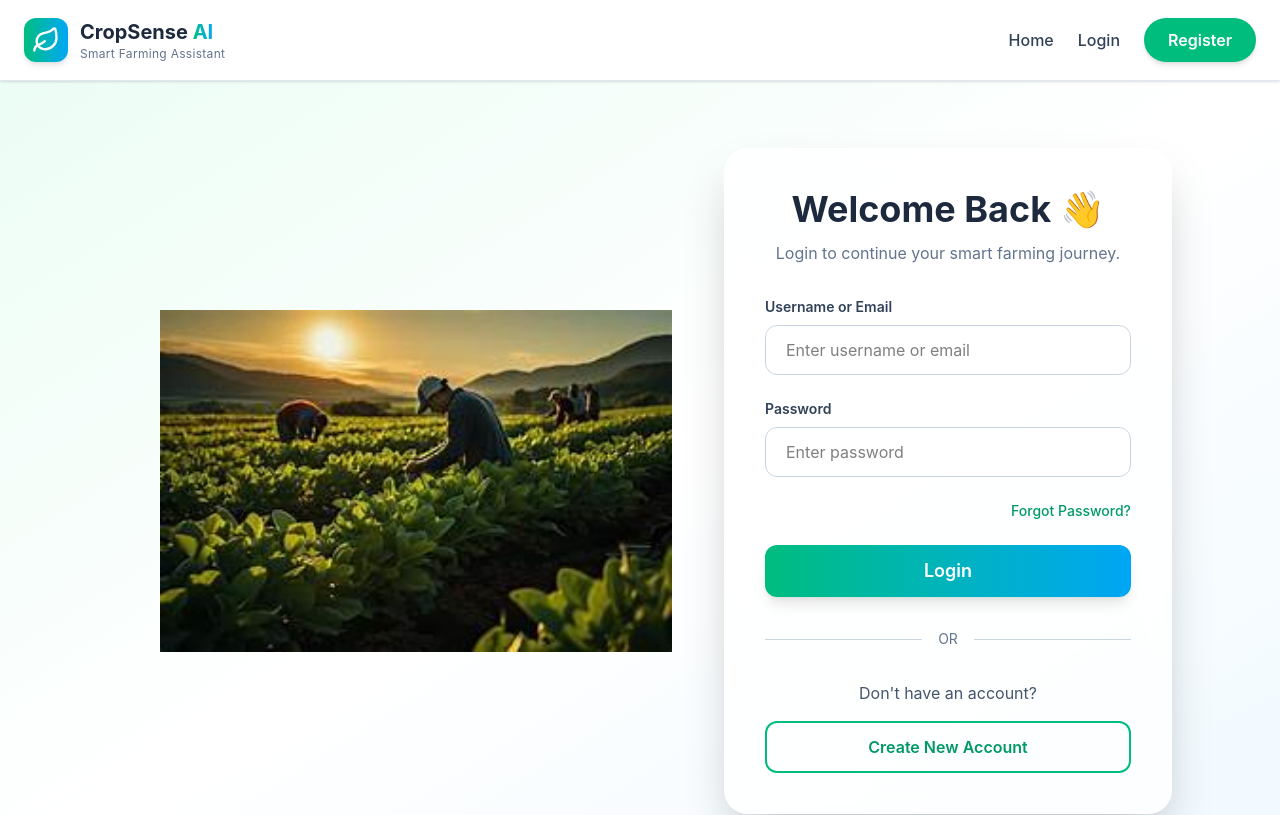
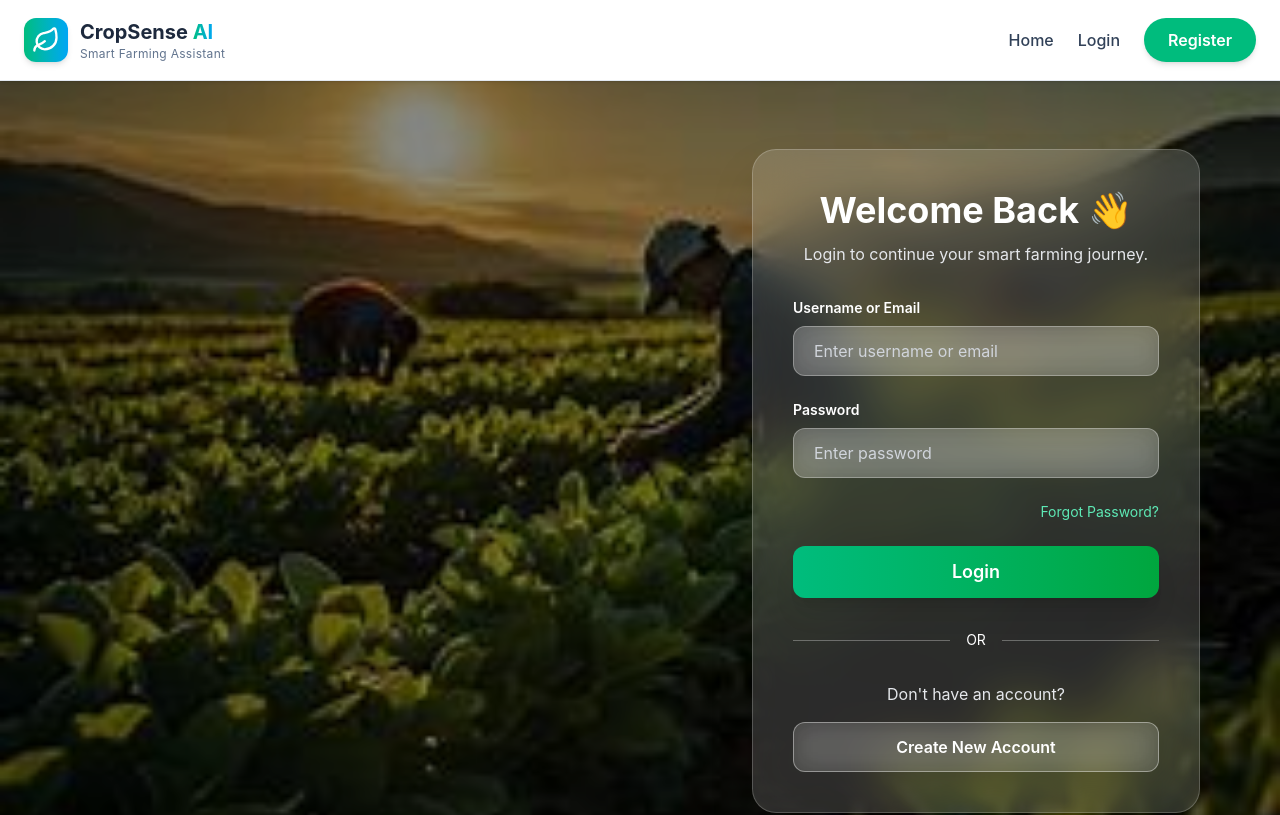
Before and after one commit to bhagyashreepawar1618/AgroVision-, a React (Vite) app in the folder frontend/: page /login in a window 1280 px wide. Shown: the top 815 px of the page. Built offline with nearby package versions, Linux system fonts and the light colour scheme.

Commit message:
updated login component

```diff
--- a/frontend/src/components/Login.jsx
+++ b/frontend/src/components/Login.jsx
@@ -4,25 +4,23 @@ function Login() {
   const navigate = useNavigate();
 
   return (
-    <div className="min-h-screen bg-gradient-to-br from-emerald-50 via-white to-sky-50">
-      <div className="mx-auto flex min-h-screen max-w-7xl items-center justify-center px-6 py-10">
-        {/* Left Section */}
-        <div className="hidden w-1/2 lg:flex items-center justify-center">
-          <img
-            src="/images/login.png"
-            alt="CropSense AI"
-            className="w-full max-w-lg"
-          />
-        </div>
+    <div
+      className="relative min-h-screen bg-cover bg-center bg-no-repeat"
+      style={{
+        backgroundImage: "url('/images/login.png')",
+      }}
+    >
+      {/* Dark Overlay */}
+      <div className="absolute inset-0 bg-black/45"></div>
 
-        {/* Right Section */}
-        <div className="w-full max-w-md rounded-3xl border border-white/40 bg-white/80 p-10 shadow-2xl backdrop-blur-lg">
+      {/* Login Container */}
+      <div className="relative z-10 flex min-h-screen items-center justify-end px-6 lg:px-20">
+        <div className="w-full max-w-md rounded-3xl border border-white/20 bg-white/15 p-10 shadow-2xl backdrop-blur-xl">
+          {/* Heading */}
           <div className="mb-8 text-center">
-            <h1 className="text-4xl font-bold text-slate-800">
-              Welcome Back 👋
-            </h1>
+            <h1 className="text-4xl font-bold text-white">Welcome Back 👋</h1>
 
-            <p className="mt-3 text-slate-500">
+            <p className="mt-3 text-gray-200">
               Login to continue your smart farming journey.
             </p>
           </div>
@@ -30,27 +28,27 @@ function Login() {
           <form className="space-y-6">
             {/* Username / Email */}
             <div>
-              <label className="mb-2 block text-sm font-semibold text-slate-700">
+              <label className="mb-2 block text-sm font-semibold text-white">
                 Username or Email
               </label>
 
               <input
                 type="text"
                 placeholder="Enter username or email"
-                className="w-full rounded-xl border border-slate-300 bg-white px-5 py-3 outline-none transition focus:border-emerald-500 focus:ring-4 focus:ring-emerald-100"
+                className="w-full rounded-xl border border-white/30 bg-white/20 px-5 py-3 text-white placeholder:text-gray-300 outline-none backdrop-blur-md transition focus:border-emerald-400"
               />
             </div>
 
             {/* Password */}
             <div>
-              <label className="mb-2 block text-sm font-semibold text-slate-700">
+              <label className="mb-2 block text-sm font-semibold text-white">
                 Password
               </label>
 
               <input
                 type="password"
                 placeholder="Enter password"
-                className="w-full rounded-xl border border-slate-300 bg-white px-5 py-3 outline-none transition focus:border-emerald-500 focus:ring-4 focus:ring-emerald-100"
+                className="w-full rounded-xl border border-white/30 bg-white/20 px-5 py-3 text-white placeholder:text-gray-300 outline-none backdrop-blur-md transition focus:border-emerald-400"
               />
             </div>
 
@@ -58,7 +56,7 @@ function Login() {
             <div className="flex justify-end">
               <button
                 type="button"
-                className="text-sm font-medium text-emerald-600 hover:underline"
+                className="text-sm text-emerald-300 hover:underline"
               >
                 Forgot Password?
               </button>
@@ -67,7 +65,7 @@ function Login() {
             {/* Login Button */}
             <button
               type="submit"
-              className="w-full rounded-xl bg-gradient-to-r from-emerald-500 to-sky-500 py-3 text-lg font-semibold text-white shadow-lg transition hover:scale-[1.02]"
+              className="w-full rounded-xl bg-gradient-to-r from-emerald-500 to-green-600 py-3 text-lg font-semibold text-white shadow-xl transition hover:scale-[1.03]"
             >
               Login
             </button>
@@ -75,17 +73,17 @@ function Login() {
 
           {/* Divider */}
           <div className="my-8 flex items-center">
-            <div className="h-px flex-1 bg-slate-300"></div>
-            <span className="mx-4 text-sm text-slate-500">OR</span>
-            <div className="h-px flex-1 bg-slate-300"></div>
+            <div className="h-px flex-1 bg-white/30"></div>
+            <span className="mx-4 text-sm text-white">OR</span>
+            <div className="h-px flex-1 bg-white/30"></div>
           </div>
 
           {/* Register */}
-          <p className="text-center text-slate-600">Don't have an account?</p>
+          <p className="text-center text-gray-200">Don't have an account?</p>
 
           <button
             onClick={() => navigate("/register")}
-            className="mt-4 w-full rounded-xl border-2 border-emerald-500 py-3 font-semibold text-emerald-600 transition hover:bg-emerald-500 hover:text-white"
+            className="mt-4 w-full rounded-xl border border-white/40 bg-white/10 py-3 font-semibold text-white backdrop-blur-md transition hover:bg-white/20"
           >
             Create New Account
           </button>
```
